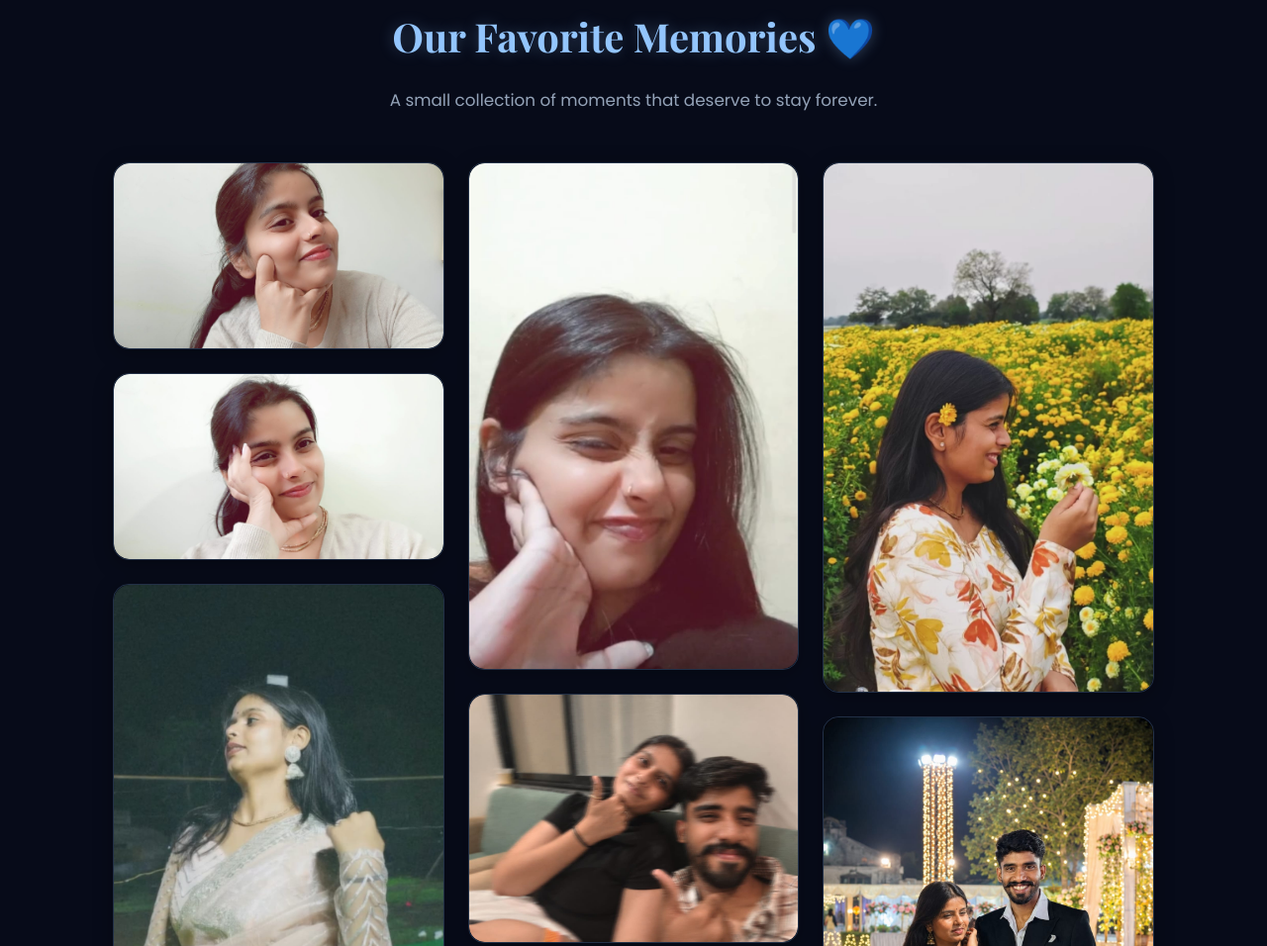
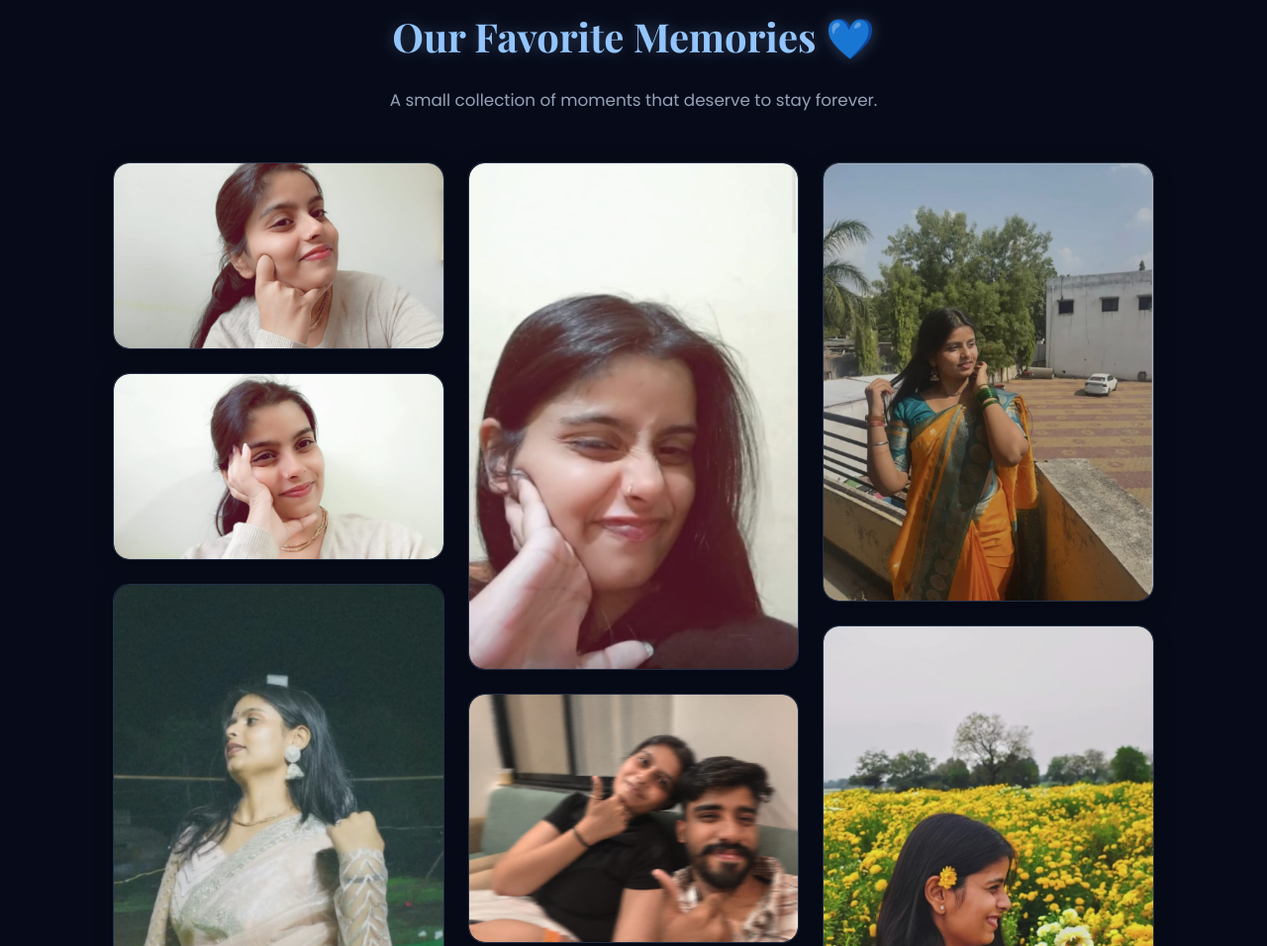
Before and after one commit to yashc6784-netizen/happybirthdaylilly, a plain HTML site: page index.html in a window 1280 px wide. Shown: the part 1531-2487 px from the top of the page at 99% size. Drawn offline with nearby package versions, Linux system fonts and the light colour scheme; a web font is replaced by a local one.

Commit message:
Update index.html

```diff
--- a/index.html
+++ b/index.html
@@ -76,7 +76,7 @@
           <div class="gallery-overlay"><span>Pure happiness. 💙</span></div>
         </div>
         <div class="gallery-item">
-          <img src="WhatsApp Image 2026-09-19 at 11.34.30 PM.jpeg" alt="Memory 8" loading="lazy">
+          <img src="WhatsApp Image 2026-09-19 at 11.37.04 PM.jpeg" alt="Memory 8" loading="lazy">
           <div class="gallery-overlay"><span>Unfiltered laughter.</span></div>
         </div>
         <div class="gallery-item">
```
